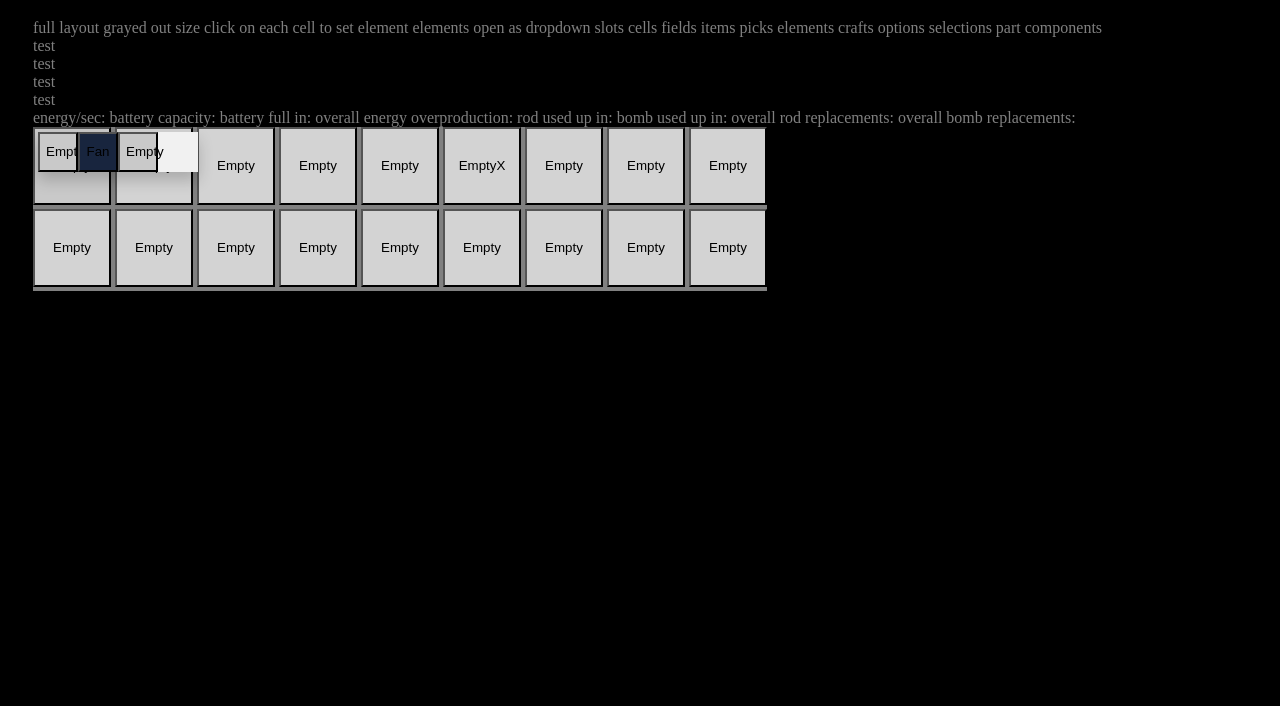
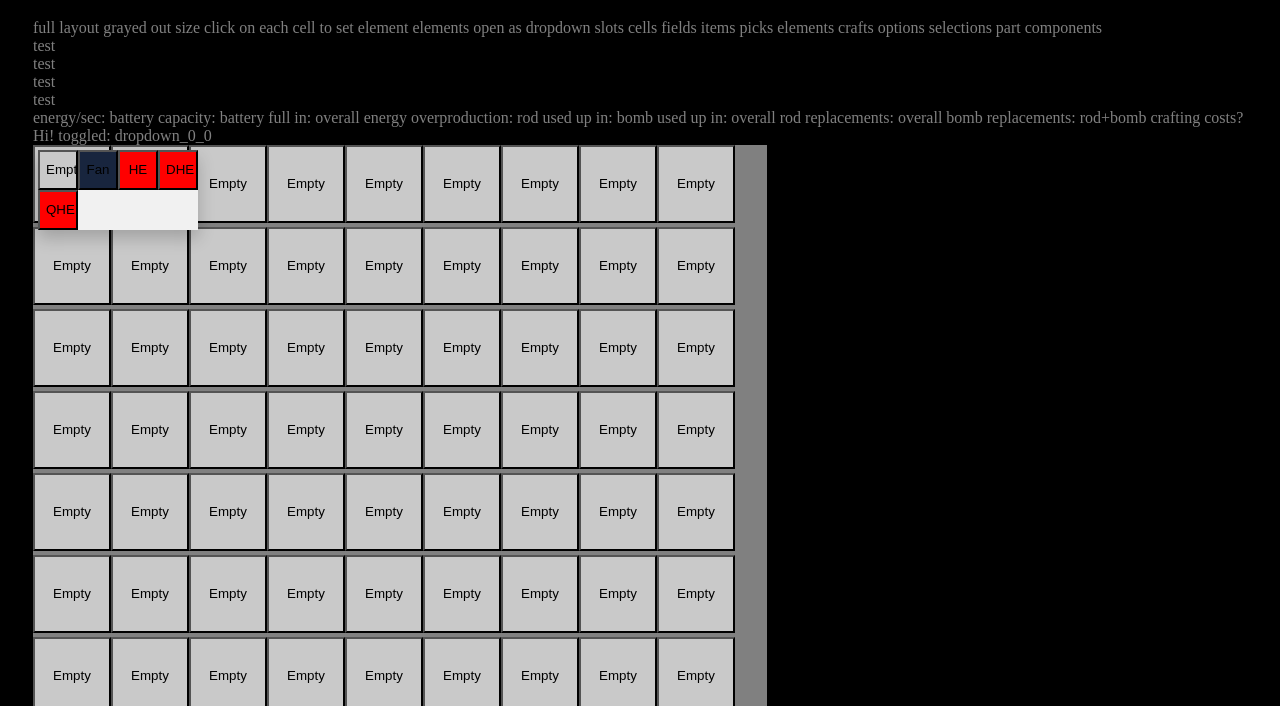
Before and after one commit to Adversarius13293/MrMineReactorPlanner, a plain HTML site: page index.html in a window 1280 px wide. Both pictures are taken after a click on the button 72 px from the left and 259 px from the top of the page. Shown: the part 94-800 px from the top of the page. Drawn offline with Linux system fonts and the light colour scheme.

Commit message:
Create buttons dynamically and work on reactor components

```diff
--- a/index.html
+++ b/index.html
@@ -26,30 +26,34 @@
 		bomb used up in:
 		overall rod replacements:
 		overall bomb replacements:
+		rod+bomb crafting costs?
 		</div>
-		<div class="reactor-container">
-			<div class="cell-container">
+		<div id='debug'>Hi!</div>
+		<div class="reactor-container" id="reactor-container">
+			<!--div class="cell-container">
 				<button onclick="toggleDropdown('dropdown_0_0')" class="cell component-empty" id="0_0"></button>
 				<div id="dropdown_0_0" class="dropdown-content">
-					<button onclick="setComponent('0_0', 'component-empty')" class="component-empty" id="pick_a_0_0"></a>
-					<button onclick="setComponent('0_0', 'component-fan')" class="component-fan" id="pick_b_0_0"></a>
-					<button onclick="setComponent('0_0', 'component-empty')" class="component-empty" id="pick_a_0_0"></a>
+					<button onclick="setComponent('0_0', this)" class="component-empty" id="pick_a_0_0"></a>
+					<button onclick="setComponent('0_0', this)" class="component-fan" id="pick_b_0_0"></a>
+					<button onclick="setComponent('0_0', this)" class="component-he" id="pick_c_0_0"></a>
+					<button onclick="setComponent('0_0', this)" class="component-dhe" id="pick_c_0_0"></a>
+					<button onclick="setComponent('0_0', this)" class="component-qhe" id="pick_c_0_0"></a>
 				</div>
 			</div>
 			<div class="cell-container">
-			<button class="cell" id="0_1">Empty</button>
+			<button class="cell component-empty" id="0_1"></button>
 			</div>
 			<div class="cell-container">
-			<button class="cell" id="0_2">Empty</button>
+			<button class="cell component-empty" id="0_2"></button>
 			</div>
 			<div class="cell-container">
-			<button class="cell" id="0_3">Empty</button>
+			<button class="cell component-empty" id="0_3"></button>
 			</div>
 			<div class="cell-container">
-			<button class="cell" id="0_4">Empty</button>
+			<button class="cell component-empty" id="0_4"></button>
 			</div>
 			<div class="cell-container">
-				<button onclick="toggleDropdown('dropdown_0_5')" class="cell" id="0_5">EmptyX</button>
+				<button onclick="toggleDropdown('dropdown_0_5')" class="cell component-empty" id="0_5">EmptyX</button>
 				<div id="dropdown_0_5" class="dropdown-content">
 					<button class="pick" id="pick_a_0_5">Link a</a>
 					<button class="pick" id="pick_b_0_5">Link b</a>
@@ -57,23 +61,23 @@
 				</div>
 			</div>
 			<div class="cell-container">
-			<button class="cell" id="0_6">Empty</button>
+			<button class="cell component-empty" id="0_6"></button>
 			</div>
 			<div class="cell-container">
-			<button class="cell" id="0_7">Empty</button>
+			<button class="cell component-empty" id="0_7"></button>
 			</div>
 			<div class="cell-container">
-			<button class="cell" id="0_8">Empty</button>
+			<button class="cell component-empty" id="0_8"></button>
 			</div>
 
 				<div class="linebreak"></div>
 
 			<div class="cell-container">
-			<button class="cell" id="1_0">Empty</button>
+			<button class="cell component-empty" id="1_0"></button>
 			</div>
 			<div class="cell-container">
 
-			<button onclick="toggleDropdown('dropdown_1_1')" class="cell" id="1_1">Empty</button>
+			<button onclick="toggleDropdown('dropdown_1_1')" class="cell component-empty" id="1_1"></button>
 
 			<div id="dropdown_1_1" class="dropdown-content">
 				<button class="pick" id="pick_a_1_1">Link x</a>
@@ -83,25 +87,25 @@
 			</div>
 			<div class="cell-container">
 
-			<button class="cell" id="1_2">Empty</button>
+			<button class="cell component-empty" id="1_2"></button>
 			</div>
 			<div class="cell-container">
-			<button class="cell" id="1_3">Empty</button>
+			<button class="cell component-empty" id="1_3"></button>
 			</div>
 			<div class="cell-container">
-			<button class="cell" id="1_4">Empty</button>
+			<button class="cell component-empty" id="1_4"></button>
 			</div>
 			<div class="cell-container">
-			<button class="cell" id="1_5">Empty</button>
+			<button class="cell component-empty" id="1_5"></button>
 			</div>
 			<div class="cell-container">
-			<button class="cell" id="1_6">Empty</button>
+			<button class="cell component-empty" id="1_6"></button>
 			</div>
 			<div class="cell-container">
-			<button class="cell" id="1_7">Empty</button>
+			<button class="cell component-empty" id="1_7"></button>
 			</div>
 			<div class="cell-container">
-			<button class="cell" id="1_8">Empty</button>
+			<button onclick="xy()" class="cell component-empty" id="1_8"></button>
 			</div>
 			<!--div id="dropdown_0_0" class="dropdown-content">
 				<button class="pick" id="pick_a_0_1">Link 1</a>
--- a/script.js
+++ b/script.js
@@ -1,5 +1,6 @@
 /* Toggle between hiding and showing the dropdown on button click. Hides other elements dropdowns. */
 function toggleDropdown(elementId) {
+		document.getElementById('debug').textContent+= " toggled: " + elementId ;
 	var shown = document.getElementById(elementId).classList.contains('show');
 	hideDropdowns();
 	if(!shown){
@@ -16,7 +17,7 @@ window.onclick = function(event) {
 }
 
 function hideDropdowns() {
-	var dropdowns = document.getElementsByClassName("dropdown-content");
+	var dropdowns = document.getElementsByClassName('dropdown-content');
 	var i;
 	for (i = 0; i < dropdowns.length; i++) {
 		var openDropdown = dropdowns[i];
@@ -27,12 +28,16 @@ function hideDropdowns() {
 }
 
 // Set a cells style to a specific style.
-function setComponent(forCellId, styleClass) {
+function setComponent(forCellId) {
+	//function setComponent(forCellId, copyClassFrom) {
+		document.getElementById('debug').textContent+= " setComp: " + forCellId ;
+	var styleClass = copyClassFrom.className;
 	var cell = document.getElementById(forCellId);
 	if (!cell.classList.contains(styleClass)) {
 		cell.className = "cell " + styleClass;
 	}
 }
+
 
 /*
 Get all cells, save in list
@@ -42,7 +47,117 @@ iterate through them, find fuel rod and bombs
 
 
 */
+function xy() {
+	var cells = document.getElementsByClassName('cell');
+	var components = [];
+	for(i = 0; i < cells.length; i++) {
+		var comp = createComponentsFromHtml(cells[i]);
+		components[components.length] = comp;
+	}
 
-function createComponentsFromHtml() {
+	while(components.length > 0) {
+		var comp = components[components.length-1];
+		components.length -= 1;
+		document.getElementById('debug').textContent+= " comp: " + comp;
+		if(comp.doesTransferHeat) {
+			// TODO: Get everyone of the same heat system.
+		}
+	}
+}
 
+window.onload = function() {
+	var reactorContainerNode = document.getElementById('reactor-container');
+
+	for(i = 0; i < 9; i++) {
+		for(j = 0; j < 9; j++) {
+			// Div containing the button.
+			var cellContainer = document.createElement('div');
+			cellContainer.className = 'cell-container';
+			reactorContainerNode.appendChild(cellContainer);
+
+			// The button that displays each cell.
+			var cellBtn = document.createElement('button');
+			cellBtn.className = 'cell component-empty'
+			cellBtn.id = i+'_'+j;
+			// All this function-ing feels weird, but seems the only way to make it work.
+			// https://stackoverflow.com/questions/6048561/setting-onclick-to-use-current-value-of-variable-in-loop
+			cellBtn.onclick = function(arg) {
+				return function() {
+					toggleDropdown(arg);
+				}
+			}('dropdown_'+i+'_'+j);
+			cellContainer.appendChild(cellBtn);
+
+			// Div for the selection dropdown of each cell, hidden by default.
+			var dropdown = document.createElement('div');
+			dropdown.id = 'dropdown_'+i+'_'+j;
+			dropdown.className = 'dropdown-content';
+			cellContainer.appendChild(dropdown);
+
+			// Dropown options, for each cell.
+			// TODO: Reusing just one dropdown div for all buttons would be nice, but I would need to find the current cell button. And have to align the dropdown dynamically.
+			addDropdownOptions(dropdown, i+'_'+j);
+		}
+	}
 }
+
+function addDropdownOptions(parentNode, cellId) {
+	var componentClasses = getComponentsCss();
+	for(x = 0; x < componentClasses.length; x++){
+		var componentBtn = document.createElement('button');
+		componentBtn.className = componentClasses[x];
+		componentBtn.onclick = function(arg) {
+			return function() {
+				setComponent(arg);
+			}
+		}(cellId);
+		parentNode.appendChild(componentBtn);
+	}
+}
+
+function getComponentsCss() {
+	// TODO: Dynamically read all '.component-' classes from css file?
+	//var sheets = document.styleSheets;
+	return ['component-empty','component-fan', 'component-he', 'component-dhe', 'component-qhe'];
+}
+
+function createComponentsFromHtml(htmlCell) {
+	// Id in format 0_3, for first row 4th colum.
+	var position = htmlCell.id.split('_');
+	if(htmlCell.classList.contains('component-fan')){
+		return new Component('Fan', 0, -12, 0, false, position);
+	} else if(htmlCell.classList.contains('component-empty')){
+		return new Component('Empty', 0, 0, 0, false, position);
+	} else if(htmlCell.classList.contains('component-he')){
+		return new Component('Highly Enriched Uranium Fuel Rod', 10, 24, 36000, true, position);
+	} else if(htmlCell.classList.contains('component-dhe')){
+		return new Component('Dual Highly Enriched Uranium Fuel Rod', 30, 66, 108000, true, position);
+	} else if(htmlCell.classList.contains('component-qhe')){
+		return new Component('Quad Highly Enriched Uranium Fuel Rod', 90, 180, 324000, true, position);
+	} else {
+		// Unknwon class?
+	}
+}
+
+class Component {
+	name;
+	energyPerSec;
+	heat;
+	totalEnergy;
+//	totalDuration; // Comes from energyPerSec and totalEnergy.
+	doesTransferHeat;
+	position;
+
+	constructor(name, energyPerSec, heat, totalEnergy, doesTransferHeat, position) {
+		this.name = name;
+		this.energyPerSec = energyPerSec;
+		this.heat = heat;
+		this.totalEnergy = totalEnergy;
+		this.doesTransferHeat = doesTransferHeat;
+		this.position = position;
+	}
+
+	toString() {
+		return this.name;
+	}
+}
--- a/styles.css
+++ b/styles.css
@@ -67,3 +67,22 @@ body{
 .component-fan:before {
 	content: "Fan";
 }
+
+.component-he {
+	background-color: red;
+}
+.component-he:before {
+	content: "HE";
+}
+.component-dhe {
+	background-color: red;
+}
+.component-dhe:before {
+	content: "DHE";
+}
+.component-qhe {
+	background-color: red;
+}
+.component-qhe:before {
+	content: "QHE";
+}
```
